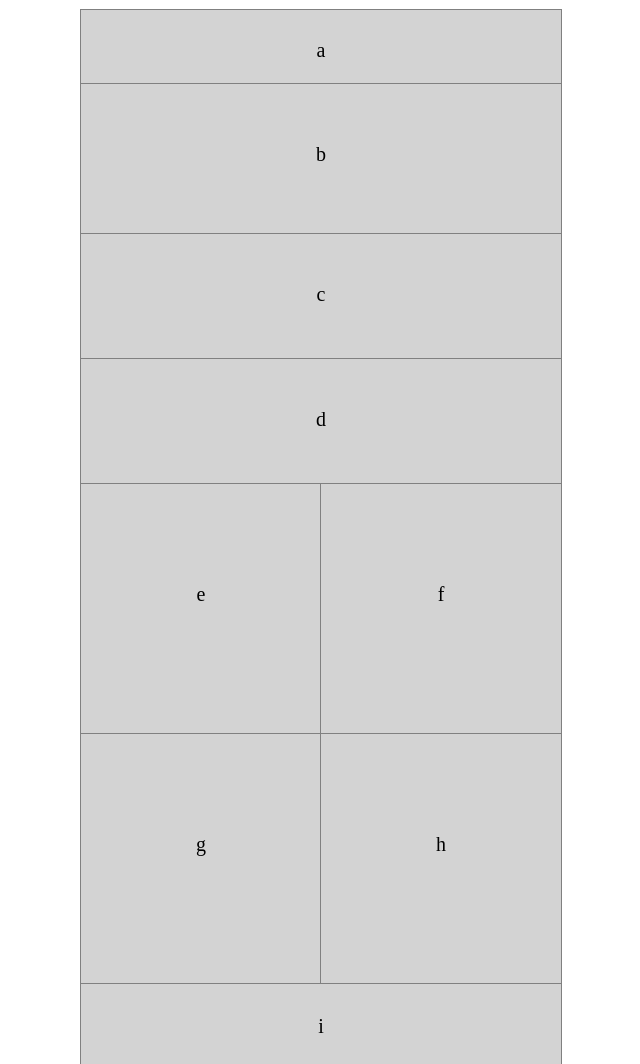
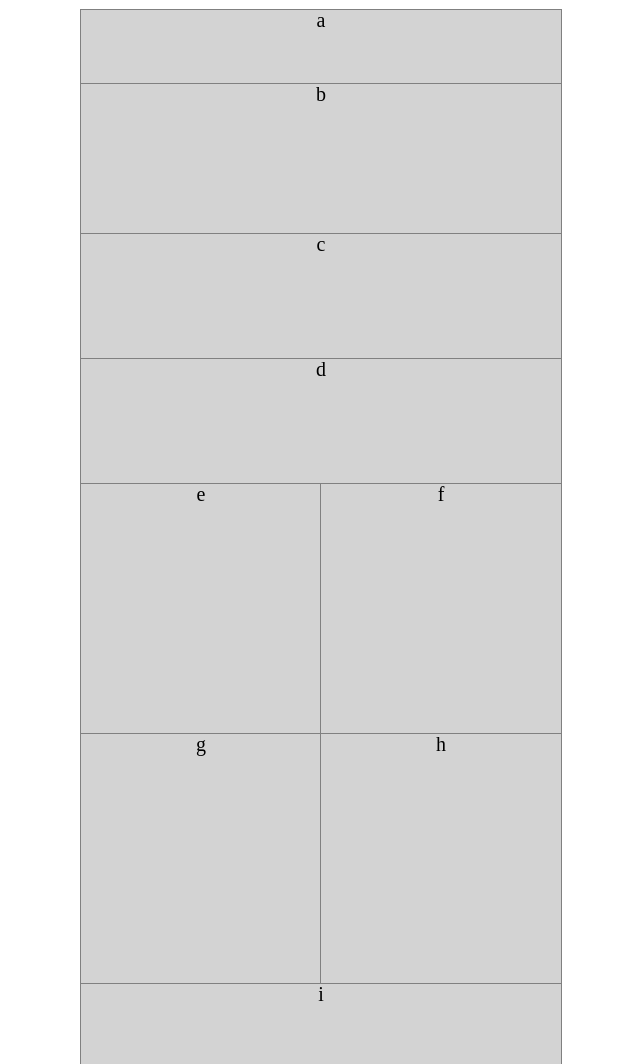
Before and after one commit to andrewquamme/301-lab-01, a plain HTML site: page index.html in a window 1280 px wide. Shown: the whole page, without its empty margins (319-959 px from the left). Drawn offline with Linux system fonts and the light colour scheme.

Commit message:
playing with styling

```diff
--- a/css/base.css
+++ b/css/base.css
@@ -14,7 +14,6 @@ div {
 
 p {
   position: relative;
-  top: 40%;
   vertical-align: middle;
   text-align: center;
 }
```
Also changed, not shown: index.html (+0 -1 lines).
